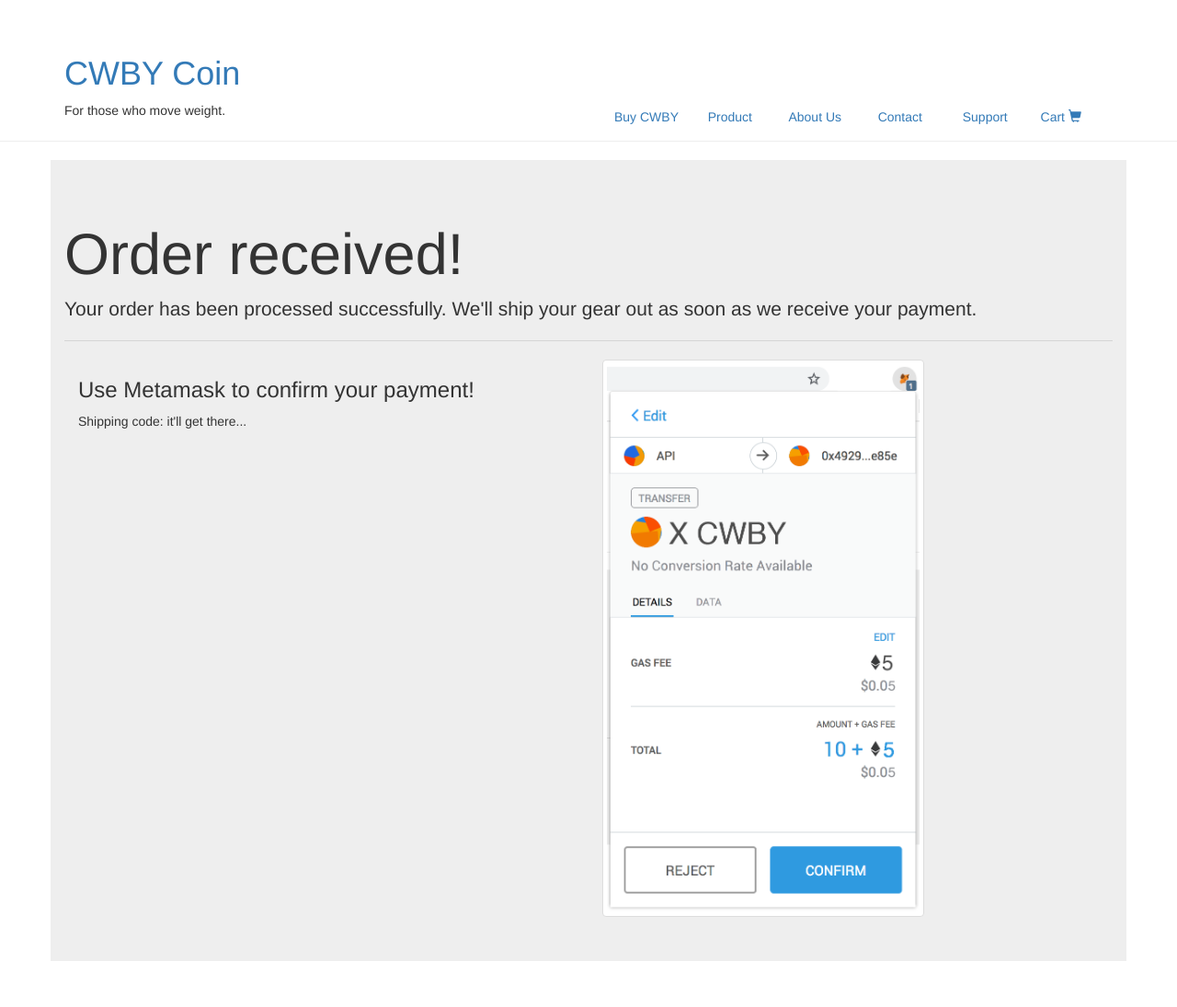
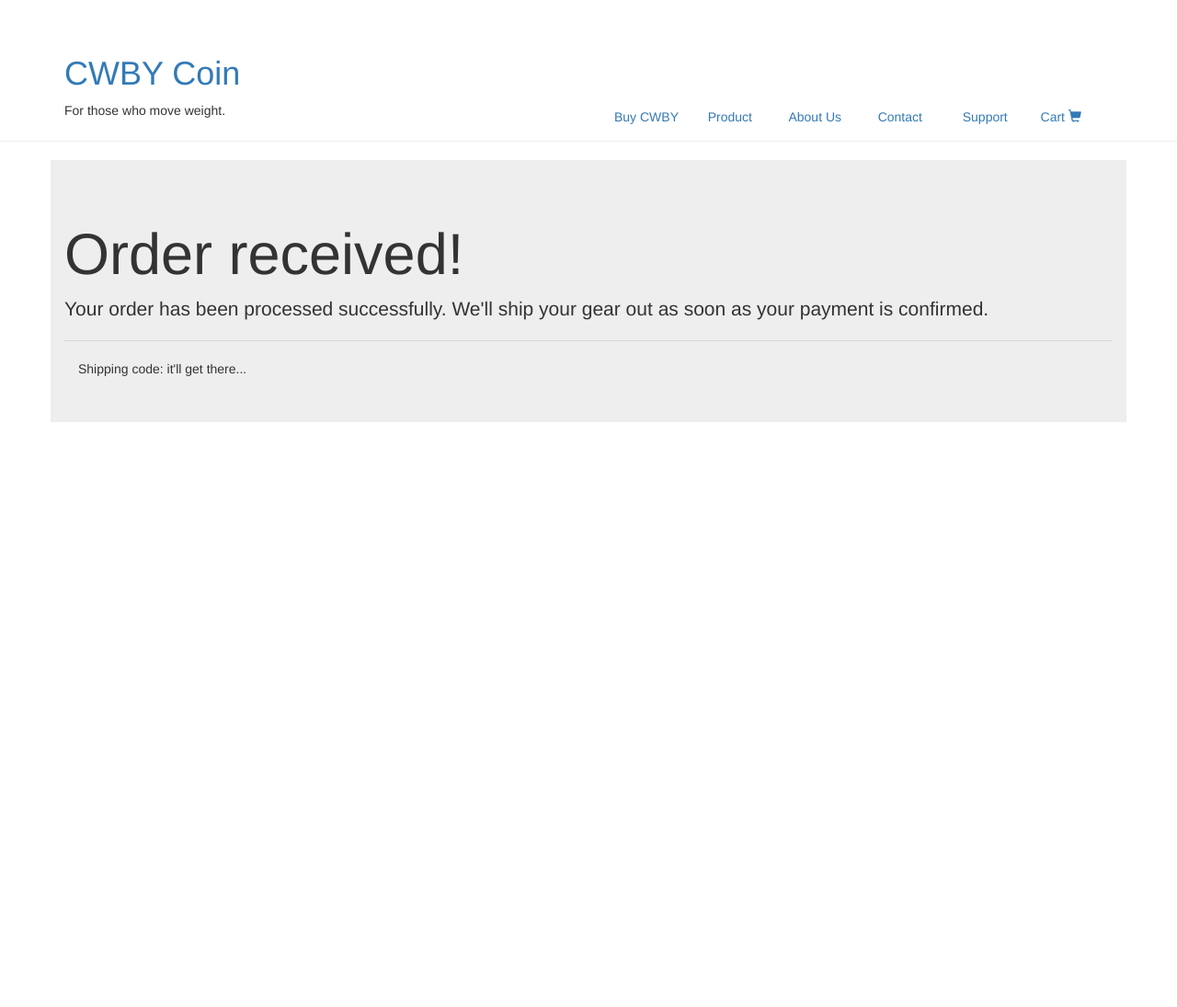
Before and after one commit to BrockSmedley/cwby-flask, a Python web app: template flask/templates/confirmation.jinja in a window 1280 px wide. Shown: the whole page at 92% size. After the commit the page ends 459 px from the top, so only its background shows below. Run offline with Jinja, Linux system fonts and the light colour scheme; the template is opened without the code that fills it, so the values that code supplies are empty; some libraries are stand-ins or nearby versions.

Commit message:
bugfix: contract address
+ english fix

```diff
--- a/flask/templates/confirmation.jinja
+++ b/flask/templates/confirmation.jinja
@@ -3,17 +3,13 @@
 {% block content %}
     <div class="jumbotron container">
         <h1 class="display-4">Order received!</h1>
-        <p class="lead">Your order has been processed successfully. We'll ship your gear out as soon as we receive your payment.</p>
+        <p class="lead">Your order has been processed successfully. We'll ship your gear out as soon as your payment is confirmed.</p>
         <hr class="my-4">
         <div class="container">
             <div class="row">
                 <div class="col-md-6">
-                    <h3>Use Metamask to confirm your payment!</h3>
                     <span>Shipping code: it'll get there...</span>
                     <span>{{status}}</span>
-                </div>
-                <div class="col-md-4">
-                    <img src="/img/metamask.png" class="img-thumbnail">
                 </div>
             </div>
         </div>
--- a/flask/util/ethio.py
+++ b/flask/util/ethio.py
@@ -293,9 +293,6 @@
     # convert receiver address to checksum address
     RECEIVER_ADDRESS = Web3.toChecksumAddress(address_receiver.lower())
 
-    # address of token
-    CONTRACT_ADDRESS = CONTRACT_ADDRESS
-
     # read private key from secret file
     keyfile = open('.ethkey', 'r')
     PRIVATE_KEY_API = keyfile.readline().strip('\n')
```
